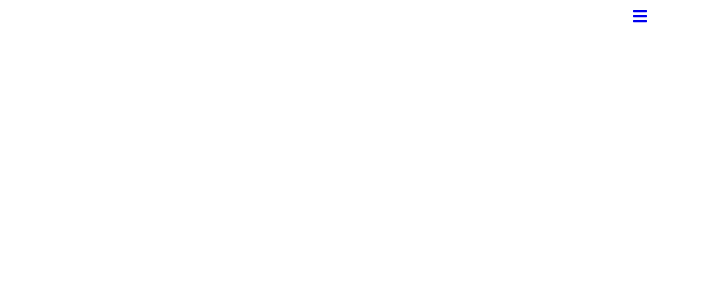
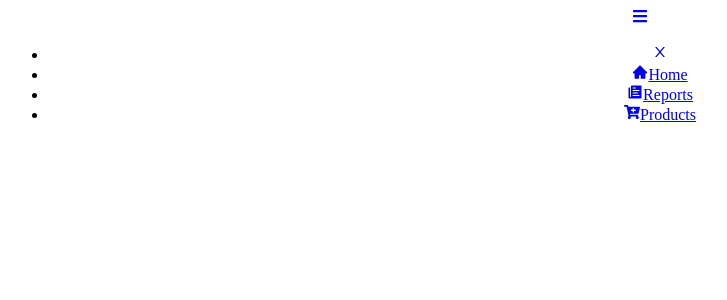
Before and after one commit to bartoszluka/react-navbar, a React (Create React App) app: page / in a window 1280 px wide. Shown: the top 300 px of the page, without its empty margins (0-727 px from the left). Built offline with nearby package versions, Linux system fonts and the light colour scheme.

Commit message:
list of navbar items

```diff
--- a/src/components/Navbar.jsx
+++ b/src/components/Navbar.jsx
@@ -1,15 +1,36 @@
-import React from 'react'
+import React, { useState } from 'react'
 import * as FaIcons from 'react-icons/fa'
+import * as AiIcons from 'react-icons/ai'
 import { Link } from 'react-router-dom'
-
+import { NavbarData } from './NavbarData'
 function Navbar() {
+    const [showNavbar, setShowNavbar] = useState(false);
     return (
         <>
             <div className="navbar">
                 <Link to="#" className="menu-bars">
-                    <FaIcons.FaBars />
+                    <FaIcons.FaBars onClick={() => setShowNavbar(!showNavbar)} />
                 </Link>
             </div>
+            <nav className={showNavbar ? "nav-menu active" : "nav-menu"}>
+                <ul className="nav-menu-item">
+                    <li className="navbar-toggle">
+                        <Link to="#" className="menu-bars">
+                            <AiIcons.AiOutlineClose />
+                        </Link>
+                    </li>
+                    {NavbarData.map((item, index) => {
+                        return (
+                            <li key={index} className={item.cName}>
+                                <Link to={item.path}>
+                                    {item.icon}
+                                    <span>{item.title}</span>
+                                </Link>
+                            </li>
+                        )
+                    })}
+                </ul>
+            </nav>
         </>
     )
 }
--- a/src/components/NavbarData.jsx
+++ b/src/components/NavbarData.jsx
@@ -0,0 +1,25 @@
+import React from 'react'
+import * as FaIcons from 'react-icons/fa'
+import * as AiIcons from 'react-icons/ai'
+import * as IoIcons from 'react-icons/io'
+
+export const NavbarData = [
+    {
+        title: "Home",
+        path: "/",
+        icon: <AiIcons.AiFillHome />,
+        cName: "nav-text"
+    },
+    {
+        title: "Reports",
+        path: "/reports",
+        icon: <IoIcons.IoIosPaper />,
+        cName: "nav-text"
+    },
+    {
+        title: "Products",
+        path: "/products",
+        icon: <FaIcons.FaCartPlus />,
+        cName: "nav-text"
+    },
+]
```
Also changed, not shown: src/pages/Reports.jsx (added), 1 other file (tests, documents, lock files or other folders).
